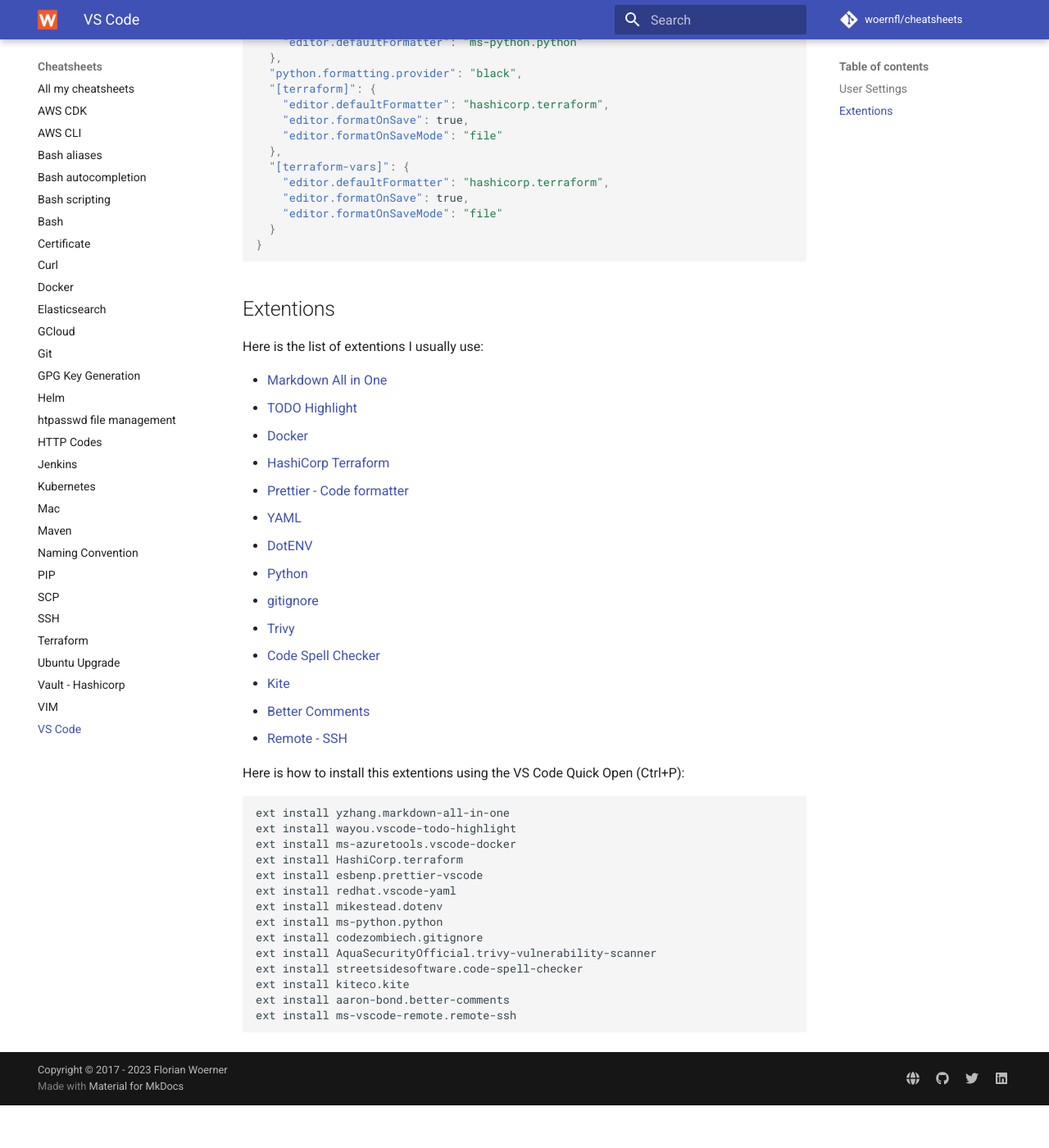
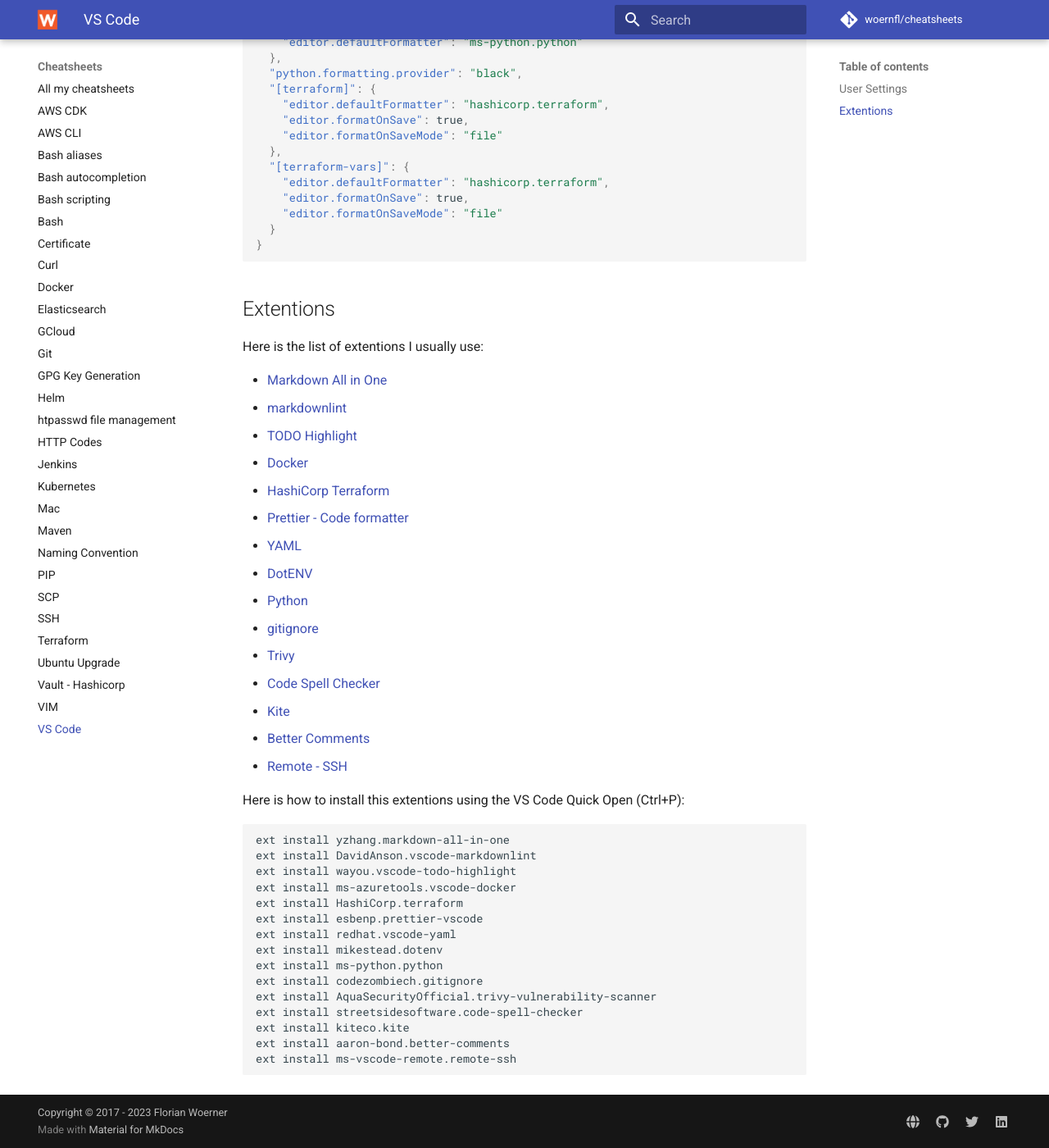
Before and after one commit to woernfl/cheatsheets, an MkDocs documentation site: the page built from docs/vs-code.md, in a window 1280 px wide and 1400 px high, scrolled down 355 px. Shown: the whole window at 82% size. Built offline with MkDocs 1.6.1 and Material for MkDocs 9.7.7, drawn with Linux system fonts in a browser that asks for light colours; comment, search, counter and statistics services are not loaded; before the commit the page ends 1703 px from its top, so only the background shows below that.

Commit message:
Update vs-code.md

````diff
--- a/docs/vs-code.md
+++ b/docs/vs-code.md
@@ -32,6 +32,7 @@
 Here is the list of extentions I usually use:
 
 - [Markdown All in One](https://marketplace.visualstudio.com/items?itemName=yzhang.markdown-all-in-one)
+- [markdownlint](https://marketplace.visualstudio.com/items?itemName=DavidAnson.vscode-markdownlint)
 - [TODO Highlight](https://marketplace.visualstudio.com/items?itemName=wayou.vscode-todo-highlight)
 - [Docker](https://marketplace.visualstudio.com/items?itemName=ms-azuretools.vscode-docker)
 - [HashiCorp Terraform](https://marketplace.visualstudio.com/items?itemName=HashiCorp.terraform)
@@ -50,6 +51,7 @@
 
 ```
 ext install yzhang.markdown-all-in-one
+ext install DavidAnson.vscode-markdownlint
 ext install wayou.vscode-todo-highlight
 ext install ms-azuretools.vscode-docker
 ext install HashiCorp.terraform
````
